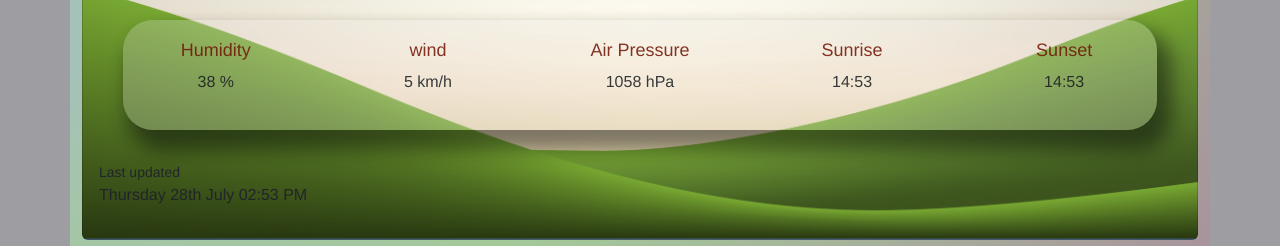
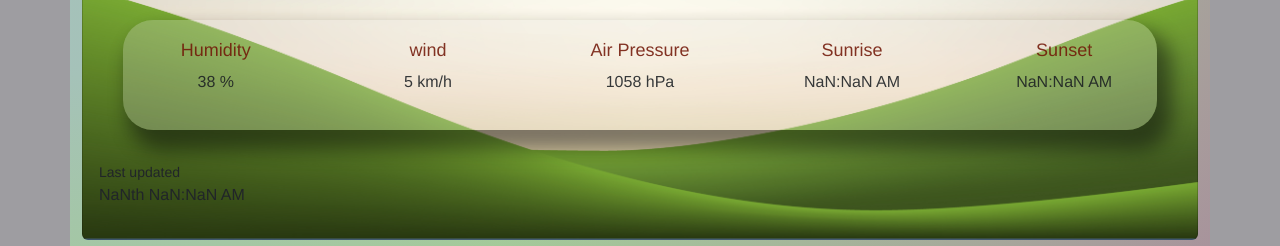
Before and after one commit to fenilaphilip/Weather-App, a React (Create React App) app: page / in a window 1280 px wide. Shown: the part 512-758 px from the top of the page. Built offline with nearby package versions, Linux system fonts and the light colour scheme.

Commit message:
bug fixed

```diff
--- a/src/date.js
+++ b/src/date.js
@@ -1,7 +1,7 @@
 import React from "react";
 
 export default function FormattedDate(props) {
-  let now = new Date();
+  let inputDate = new Date(props.date);
   let days = [
     "Sunday",
     "Monday",
@@ -25,9 +25,9 @@ export default function FormattedDate(props) {
     "November",
     "December",
   ];
-  let day = now.getDay(props.Date);
-  let date = now.getDate(props.Date);
-  let month = now.getMonth(props.Date);
+  let day = inputDate.getDay();
+  let date = inputDate.getDate();
+  let month = inputDate.getMonth();
   let ordinal = "";
   if (date === 1 || date === 21 || date === 31) {
     ordinal = "st";
@@ -42,8 +42,8 @@ export default function FormattedDate(props) {
       }
     }
   }
-  let hour = now.getHours(props.Date);
-  let minute = now.getMinutes(props.Date);
+  let hour = inputDate.getHours();
+  let minute = inputDate.getMinutes();
   let time = ``;
   if (minute < 10) {
     minute = `0${minute}`;
@@ -64,10 +64,20 @@ export default function FormattedDate(props) {
       time = `${hourIn12Format}:${minute} AM`;
     }
   }
+  if (props.fulldate) {
     return (
       <div>
+        <p>
           {days[day]} {date}
           {ordinal} {months[month]} {time}
+        </p>
+      </div>
+    );
+  } else {
+    return (
+      <div>
+        <p>{time}</p>
       </div>
     );
   }
+}
--- a/src/mainReport.js
+++ b/src/mainReport.js
@@ -3,7 +3,6 @@ import FormattedDate from "./date";
 import "./mainReport.css";
 
 export default function Currentweather(properties) {
-  const now = new Date();
   let weatherDetails = properties.currentWeatherDetails;
   return (
     <div>
@@ -94,15 +93,19 @@ export default function Currentweather(properties) {
                     <div className="col-sm-3">
                       <h6 className="wtdetail">Sunrise</h6>
                       <p className="wtmeasure">
-                        {now.getHours(weatherDetails.sun_rise * 1000)}:
-                        {now.getMinutes(weatherDetails.sun_rise * 1000)}
+                        <FormattedDate
+                          fulldate={false}
+                          date={weatherDetails.sun_rise}
+                        />
                       </p>
                     </div>
                     <div className="col-sm-2">
                       <h6 className="wtdetail">Sunset</h6>
                       <p className="wtmeasure">
-                        {now.getHours(weatherDetails.sun_set * 1000)}:
-                        {now.getMinutes(weatherDetails.sun_set * 1000)}
+                        <FormattedDate
+                          fulldate={false}
+                          date={weatherDetails.sun_set}
+                        />
                       </p>
                     </div>
                   </div>
@@ -111,9 +114,9 @@ export default function Currentweather(properties) {
 
               <div className="row pt-2">
                 <small>Last updated</small>
-                <p className="day">
-                  <FormattedDate date={weatherDetails.date} />
-                </p>
+                <div className="day">
+                  <FormattedDate date={weatherDetails.date} fulldate={true} />
+                </div>
               </div>
             </div>
           </div>
--- a/src/search.js
+++ b/src/search.js
@@ -27,8 +27,8 @@ export default function Search(properties) {
       description: response.data.weather[0].description,
       wind: Math.round(response.data.wind.speed),
       icon: `http://openweathermap.org/img/wn/${wtimg}@2x.png`,
-      sun_rise: response.data.sunrise,
-      sun_set: response.data.sys.sunset,
+      sun_rise: response.data.sys.sunrise * 1000,
+      sun_set: response.data.sys.sunset * 1000,
     });
   }
 
@@ -39,7 +39,10 @@ export default function Search(properties) {
   return (
     <div className="search-engine">
       <form className="d-flex" onSubmit={searchCity}>
-        <button class="btn btn-outline-success me-2" title="Current location">
+        <button
+          className="btn btn-outline-success me-2"
+          title="Current location"
+        >
           <img src={locationIcon} alt="location" id="location-img-btn" />
         </button>
         <input
```
Lines whose indentation alone changed are shown as unchanged.
